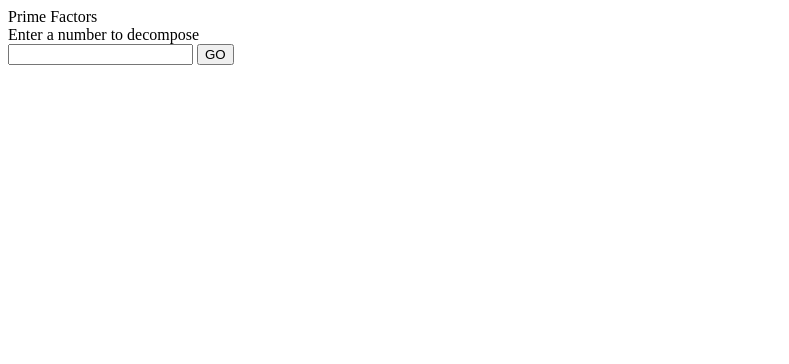
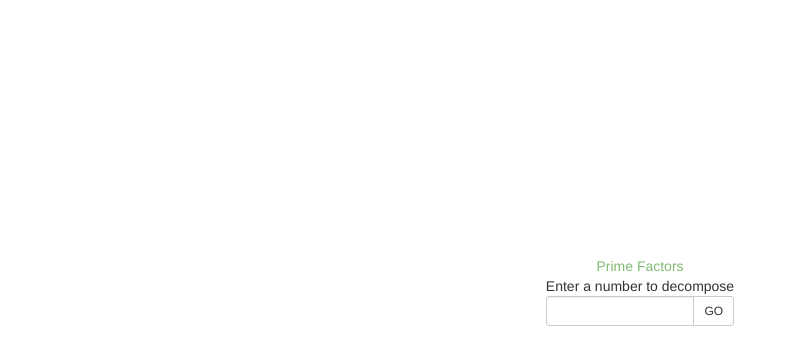
Before and after one commit to francoisperron/yose-client, a website: page prime.factors.form.html in a window 1280 px wide. Shown: the whole page, without its empty margins (0-789 px from the left). Drawn offline with Linux system fonts and the light colour scheme; a web font is replaced by a local one.

Commit message:
nice primeFactors form

```diff
--- a/prime.factors.form.html
+++ b/prime.factors.form.html
@@ -2,14 +2,27 @@
 <html>
 <head lang="en">
     <meta charset="UTF-8">
+    <link href='http://fonts.googleapis.com/css?family=Droid+Sans+Mono' rel='stylesheet' type='text/css'>
+    <link href="lib/bootstrap/css/bootstrap.min.css" rel="stylesheet" type="text/css">
+    <link href="my.css" rel="stylesheet" type="text/css">
     <title>prime-factors</title>
 </head>
 <body>
-<form method="GET" action="/primeFactors">
-    <div id="title">Prime Factors</div>
-    <div id="invitation">Enter a number to decompose</div>
-    <input id="number" type="text" name="number"/>
-    <button id="go">GO</button>
-</form>
+<div class="text-center kind-of-center">
+    <form>
+        <div class="green" id="title">Prime Factors</div>
+        <div id="invitation">Enter a number to decompose</div>
+        <div class="row">
+          <div class="col-md-offset-5 col-md-2">
+            <div class="input-group input-group-sm">
+                <input id="number" type="text" class="form-control" name="number">
+              <span class="input-group-btn">
+                <button id="go" class="btn btn-default" type="button">GO</button>
+              </span>
+            </div>
+          </div>
+        </div>
+    </form>
+</div>
 </body>
 </html>
```
